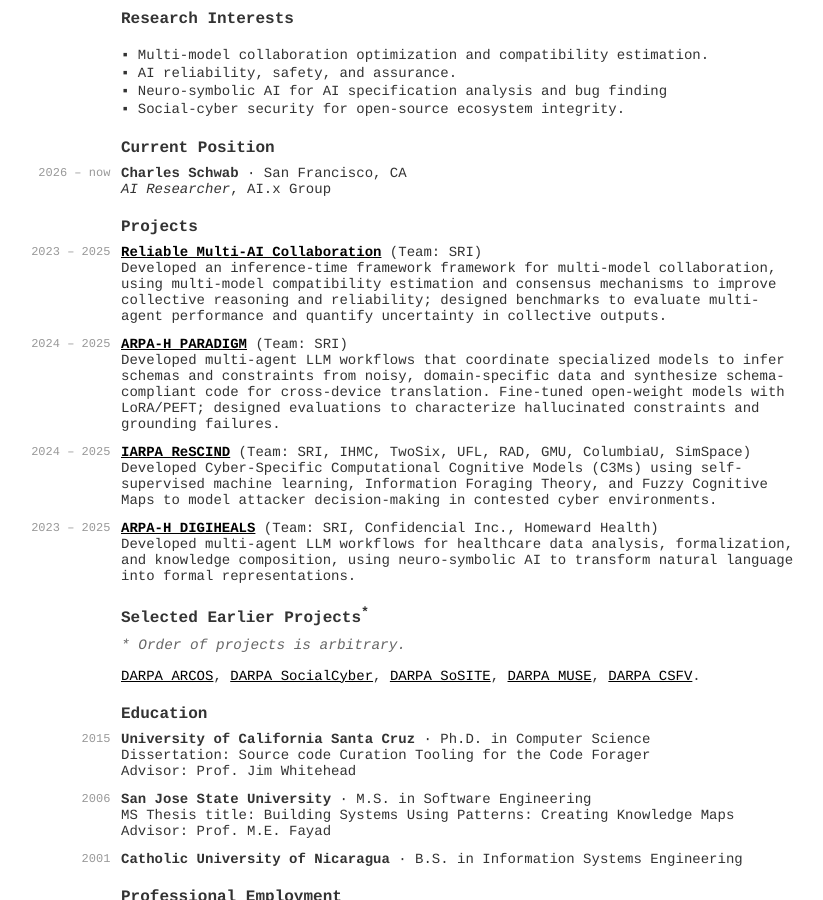
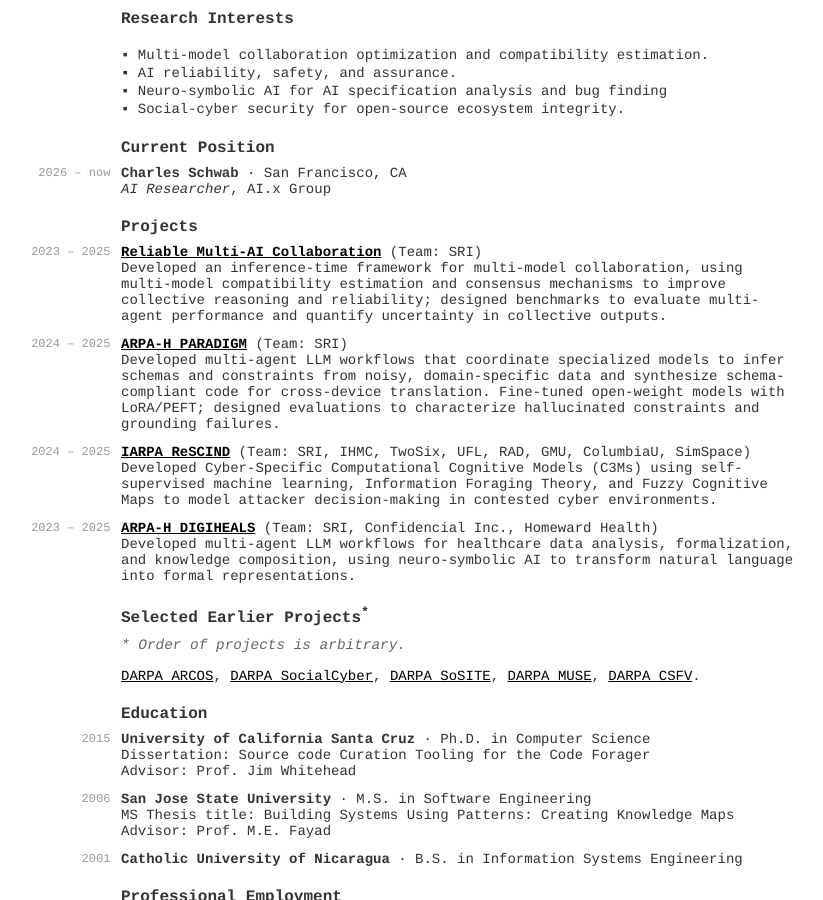
Before and after one commit to hsanchez/hsanchez.github.io, a Jekyll site: the page built from posts/notes/_posts/2017-02-01-cv.md, in a window 1280 px wide and 900 px high, scrolled down 688 px. Shown: the whole window, without its empty margins (189-1012 px from the left). Built offline with Jekyll 4.4.1, drawn with Linux system fonts in a browser that asks for light colours.

Commit message:
Update 2017-02-01-cv.md

```diff
--- a/posts/notes/_posts/2017-02-01-cv.md
+++ b/posts/notes/_posts/2017-02-01-cv.md
@@ -152,7 +152,7 @@
         <div class="year">2023 &ndash; 2025</div>
         <div class="item">
             <span class="bold"><a href="https://arxiv.org/abs/2510.03930">Reliable Multi-AI Collaboration</a></span> (Team: SRI) <br />
-            <span class="deemph">Developed an inference-time framework framework for multi-model collaboration, using multi-model compatibility estimation and consensus mechanisms to improve collective reasoning and reliability; designed benchmarks to evaluate multi-agent performance and quantify uncertainty in collective outputs.</span>
+            <span class="deemph">Developed an inference-time framework for multi-model collaboration, using multi-model compatibility estimation and consensus mechanisms to improve collective reasoning and reliability; designed benchmarks to evaluate multi-agent performance and quantify uncertainty in collective outputs.</span>
         </div>
     </div>
     <div class="entry">
```
